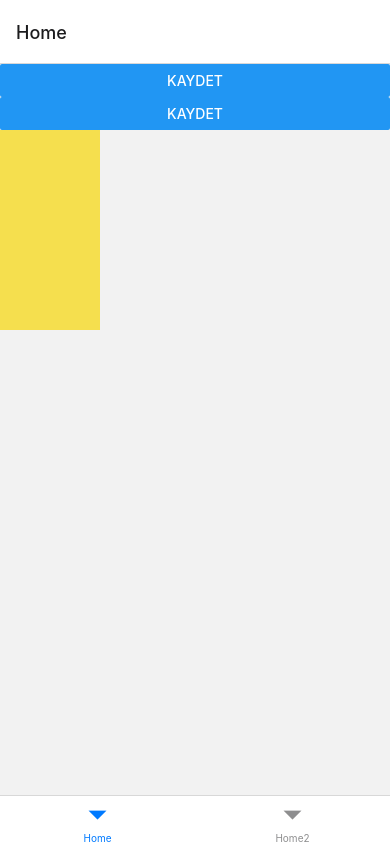
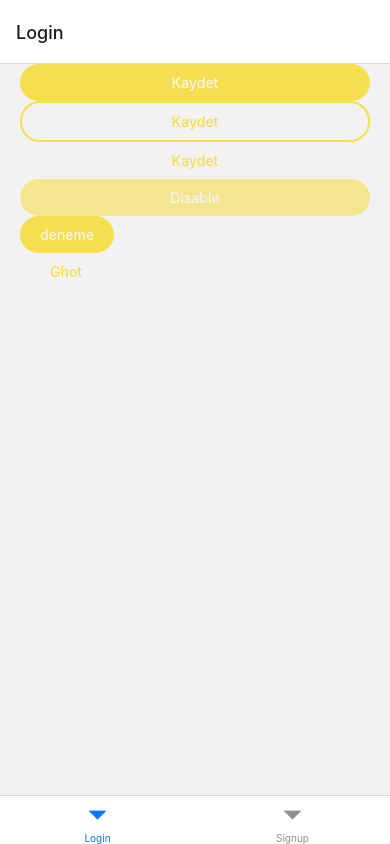
Before and after one commit to sezaiozturk/mylove, a React Native app: screen /Login in a window 390 px wide. Built offline with nearby package versions, Linux system fonts and the light colour scheme.

Commit message:
Feature:Button component added

```diff
--- a/src/App.js
+++ b/src/App.js
@@ -1,17 +1,12 @@
-import {View, Appearance, Button, Text} from 'react-native';
-import {useSelector, useDispatch} from 'react-redux';
+import {Appearance} from 'react-native';
+import {useDispatch} from 'react-redux';
 import React, {useEffect, useState} from 'react';
-import {change, changeTheme} from './redux/theme/themeSlice';
-import {changeLocale} from './redux/locale/localeSlice';
+import {changeTheme} from './redux/theme/themeSlice';
+import {NavigationContainer} from '@react-navigation/native';
 import SplashScreen from 'react-native-splash-screen';
 import {Provider} from 'react-redux';
 import {store} from './redux/store';
-import {NavigationContainer} from '@react-navigation/native';
-import {createNativeStackNavigator} from '@react-navigation/native-stack';
-import {createBottomTabNavigator} from '@react-navigation/bottom-tabs';
-
-const Stack = createNativeStackNavigator();
-const Tab = createBottomTabNavigator();
+import Router from './router';
 
 const App = () => {
   const [currentTheme, setCurrentTheme] = useState(Appearance.getColorScheme());
@@ -25,71 +20,17 @@ const App = () => {
     dispatch(changeTheme(currentTheme));
   }, [currentTheme]);
 
+  return <Router />;
+};
+
+const ContextApi = () => {
   return (
     <NavigationContainer>
-      <Tab.Navigator>
-        <Stack.Screen name="Home" component={HomeScreen} />
-        <Stack.Screen name="Home2" component={HomeScreen2} />
-      </Tab.Navigator>
+      <Provider store={store}>
+        <App />
+      </Provider>
     </NavigationContainer>
   );
 };
 
-const ContextApi = () => {
-  return (
-    <Provider store={store}>
-      <App />
-    </Provider>
-  );
-};
-
-const HomeScreen = () => {
-  const colors = useSelector(({theme}) => theme.colors);
-  const locale = useSelector(({locale}) => locale.locale);
-  return (
-    <View>
-      <Button
-        title={locale.save}
-        onPress={() => {
-          dispatch(changeLocale());
-        }}
-      />
-      <Button
-        title={locale.save}
-        onPress={() => {
-          dispatch(changeLocale());
-        }}
-      />
-      <View
-        style={{
-          backgroundColor: colors.primary,
-          width: 100,
-          height: 100,
-        }}></View>
-      <View
-        style={{
-          backgroundColor: colors.primary,
-          width: 100,
-          height: 100,
-        }}></View>
-    </View>
-  );
-};
-
-const HomeScreen2 = () => {
-  const colors = useSelector(({theme}) => theme.colors);
-  const locale = useSelector(({locale}) => locale.locale);
-  return (
-    <View>
-      <Button title={locale.save} onPress={() => {}} />
-      <View
-        style={{
-          backgroundColor: colors.primary,
-          width: 100,
-          height: 100,
-        }}></View>
-    </View>
-  );
-};
-
 export default ContextApi;
--- /dev/null
+++ b/src/components/Button/index.js
@@ -0,0 +1,29 @@
+import {View, Text, TouchableOpacity, Image} from 'react-native';
+import React from 'react';
+import {useSelector} from 'react-redux';
+import styles from './stylesheet';
+
+const Button = ({
+  title,
+  variant = 'filled',
+  disabled = false,
+  spreadBehavior = 'stretch',
+}) => {
+  const colors = useSelector(({theme}) => theme.colors);
+  const classes = styles({colors});
+  return (
+    <View>
+      <TouchableOpacity
+        disabled={disabled}
+        style={[
+          classes[variant].container,
+          disabled && {opacity: 0.6},
+          {alignSelf: spreadBehavior},
+        ]}>
+        <Text style={classes[variant].title}>{title}</Text>
+      </TouchableOpacity>
+    </View>
+  );
+};
+
+export default Button;
--- /dev/null
+++ b/src/components/Button/stylesheet.js
@@ -0,0 +1,49 @@
+import {StyleSheet} from 'react-native';
+
+const deneme = ({colors}) => {
+  const base_style = StyleSheet.create({
+    container: {
+      textAlign: 'center',
+      alignItems: 'center',
+      marginHorizontal: 20,
+      borderRadius: 20,
+      paddingVertical: 10,
+      paddingHorizontal: 20,
+    },
+    title: {
+      color: colors.primary,
+      fontWeight: '500',
+    },
+  });
+  return {
+    filled: StyleSheet.create({
+      ...base_style,
+      container: {
+        ...base_style.container,
+        backgroundColor: colors.primary,
+      },
+      title: {
+        ...base_style.title,
+        color: colors.text,
+      },
+    }),
+    outlined: StyleSheet.create({
+      ...base_style,
+      container: {
+        ...base_style.container,
+        backgroundColor: 'transparent',
+        borderColor: colors.primary,
+        borderWidth: 2,
+      },
+    }),
+    ghost: StyleSheet.create({
+      ...base_style,
+      container: {
+        ...base_style.container,
+        backgroundColor: 'transparent',
+        paddingHorizontal: 30,
+      },
+    }),
+  };
+};
+export default deneme;
--- /dev/null
+++ b/src/components/index.js
@@ -0,0 +1 @@
+export {default as Button} from './Button';
--- /dev/null
+++ b/src/router/index.js
@@ -0,0 +1,18 @@
+import {View, Text, Button} from 'react-native';
+import React from 'react';
+import {createBottomTabNavigator} from '@react-navigation/bottom-tabs';
+import {createNativeStackNavigator} from '@react-navigation/native-stack';
+import {Login, Signup} from '../screens';
+
+const Tab = createBottomTabNavigator();
+const Stack = createNativeStackNavigator();
+const Router = () => {
+  return (
+    <Tab.Navigator>
+      <Stack.Screen name="Login" component={Login} />
+      <Stack.Screen name="Signup" component={Signup} />
+    </Tab.Navigator>
+  );
+};
+
+export default Router;
--- /dev/null
+++ b/src/screens/index.js
@@ -0,0 +1,2 @@
+export {default as Login} from './login';
+export {default as Signup} from './signup';
--- /dev/null
+++ b/src/screens/login/index.js
@@ -0,0 +1,18 @@
+import {View, Text, Image} from 'react-native';
+import React from 'react';
+import {Button} from '../../components';
+
+const Login = () => {
+  return (
+    <View>
+      <Button title={'Kaydet'} />
+      <Button title={'Kaydet'} variant="outlined" />
+      <Button title={'Kaydet'} variant="ghost" />
+      <Button title={'Disable'} disabled />
+      <Button title={'deneme'} spreadBehavior="baseline" />
+      <Button title={'Ghot'} variant="ghost" spreadBehavior="baseline" icon />
+    </View>
+  );
+};
+
+export default Login;
--- /dev/null
+++ b/src/screens/signup/index.js
@@ -0,0 +1,12 @@
+import {View, Text} from 'react-native';
+import React from 'react';
+
+const Signup = () => {
+  return (
+    <View>
+      <Text>Signup Screen</Text>
+    </View>
+  );
+};
+
+export default Signup;
--- a/src/themes/variants/dark/index.js
+++ b/src/themes/variants/dark/index.js
@@ -66,7 +66,7 @@ const typography = {
   },
 };
 const colors = {
-  primary: '#f5df4e',
+  primary: '#DF436D',
   secondary: '#141414',
   black: '#f5f5f5',
   text: '#f5f5f5',
```
Also changed, not shown: assets/icons/logo512.png (added).
